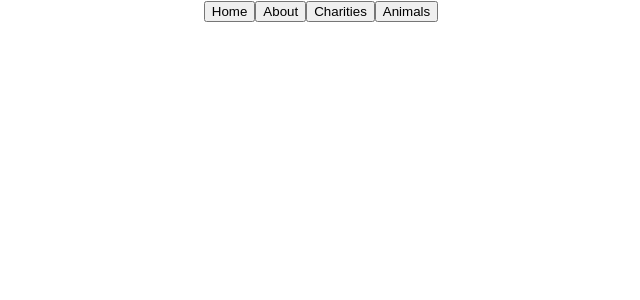
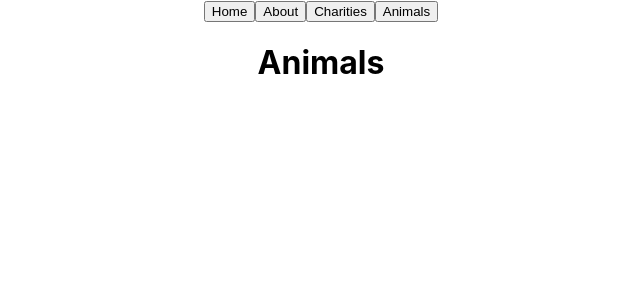
Before and after one commit to smyp1/Endangered_Animal_Awareness, a React (Create React App) app in the folder client/: page /animals in a window 1280 px wide. Shown: the top 300 px of the page, without its empty margins (319-959 px from the left). Built offline with nearby package versions, Linux system fonts and the light colour scheme; no server answers.

Commit message:
got the animal page to work

```diff
--- a/client/src/App.js
+++ b/client/src/App.js
@@ -4,7 +4,7 @@ import Nav from "./components/Nav";
 import Home from "./pages/Home";
 import Charities from "./pages/Charities";
 import About from "./pages/About";
-// import Animals from ".pages/Animals";
+import Animals from "./pages/Animals";
 import axios from "axios";
 import { useState, useEffect } from "react";
 
@@ -31,7 +31,8 @@ function App() {
             path="/charities"
             element={<Charities charities={charities} />}
           />
-          <Route path="/About" element={<About />} />
+          <Route path="/about" element={<About />} />
+          <Route path="/animals" element={<Animals />} />
         </Routes>
       </main>
     </div>
--- a/client/src/pages/Animals.js
+++ b/client/src/pages/Animals.js
@@ -0,0 +1,8 @@
+const Animals = (props) => {
+  return (
+    <div>
+      <h1>Animals</h1>
+    </div>
+  );
+};
+export default Animals;
```
